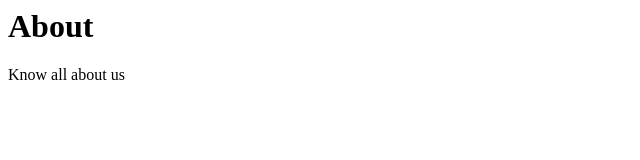
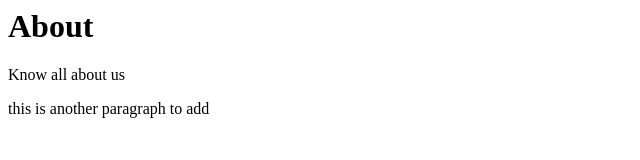
Before and after one commit to orsiszikra/orsiszikra, a plain HTML site: page about.html in a window 1280 px wide. Shown: the whole page, without its empty margins (0-640 px from the left). Drawn offline with Linux system fonts and the light colour scheme.

Commit message:
added more details to the about page

```diff
--- a/about.html
+++ b/about.html
@@ -6,5 +6,6 @@
 <head>
     <h1>About</h1>
     <p>Know all about us</p>
+    <p>this is another paragraph to add</p>
 </head>
 </html>
```
